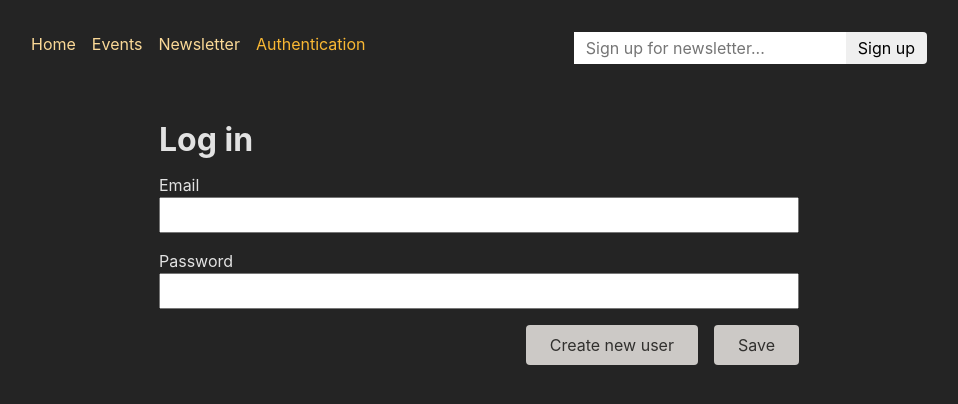
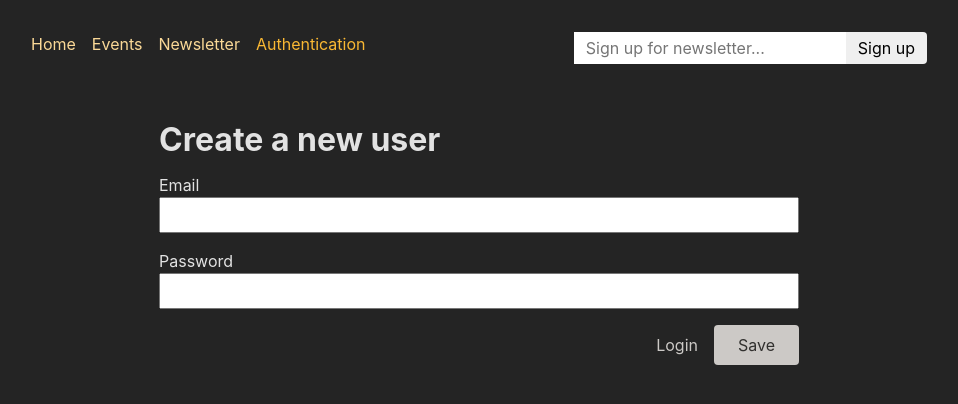
Before and after one commit to yurisokolovicz/Authentication-react, a React (Create React App) app in the folder frontend/: page /auth in a window 1280 px wide. Shown: the top 404 px of the page, without its empty margins (161-1119 px from the left). Built offline with nearby package versions, Linux system fonts and the light colour scheme.

Commit message:
Replacing useStates by useSearchParams for login

```diff
--- a/frontend/src/components/AuthForm.js
+++ b/frontend/src/components/AuthForm.js
@@ -1,14 +1,11 @@
-import { useState } from 'react';
-import { Form } from 'react-router-dom';
+import { Form, Link, useSearchParams } from 'react-router-dom';
+// useSearchParams is used to read the query parameters from the URL.
 
 import styles from './AuthForm.module.css';
 
 function AuthForm() {
-    const [isLogin, setIsLogin] = useState(true);
-
-    function switchAuthHandler() {
-        setIsLogin(isCurrentlyLogin => !isCurrentlyLogin);
-    }
+    const [searchParams] = useSearchParams();
+    const isLogin = searchParams.get('mode') === 'login';
 
     return (
         <>
@@ -23,9 +20,7 @@ function AuthForm() {
                     <input id="password" type="password" name="password" required />
                 </p>
                 <div className={styles.actions}>
-                    <button onClick={switchAuthHandler} type="button">
-                        {isLogin ? 'Create new user' : 'Login'}
-                    </button>
+                    <Link to={`?mode=${isLogin ? 'signup' : 'login'}`}>{isLogin ? 'Create new user' : 'Login'}</Link>
                     <button>Save</button>
                 </div>
             </Form>
@@ -34,3 +29,6 @@ function AuthForm() {
 }
 
 export default AuthForm;
+
+// in the login the url will be http://localhost:3000/auth?mode=login
+// in create new user the url will be http://localhost:3000/auth?mode=signup
--- a/frontend/src/components/MainNavigation.js
+++ b/frontend/src/components/MainNavigation.js
@@ -24,7 +24,7 @@ function MainNavigation() {
                         </NavLink>
                     </li>
                     <li>
-                        <NavLink to="/auth" className={({ isActive }) => (isActive ? styles.active : undefined)}>
+                        <NavLink to="/auth?mode=login" className={({ isActive }) => (isActive ? styles.active : undefined)}>
                             Authentication
                         </NavLink>
                     </li>
```
